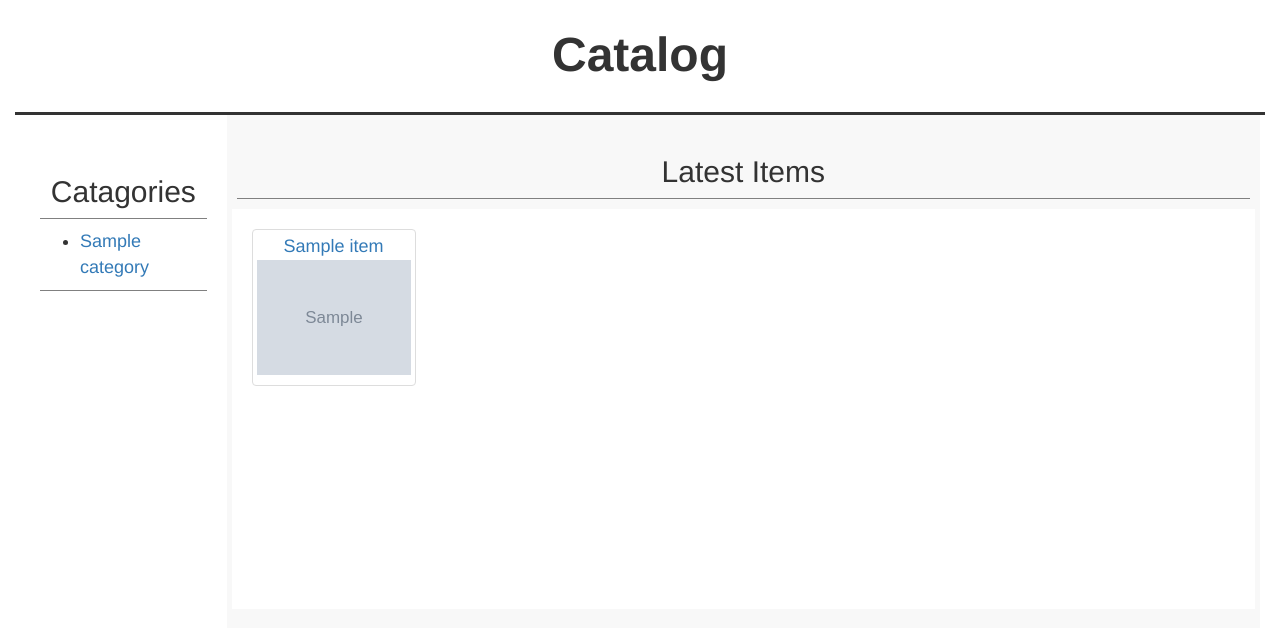
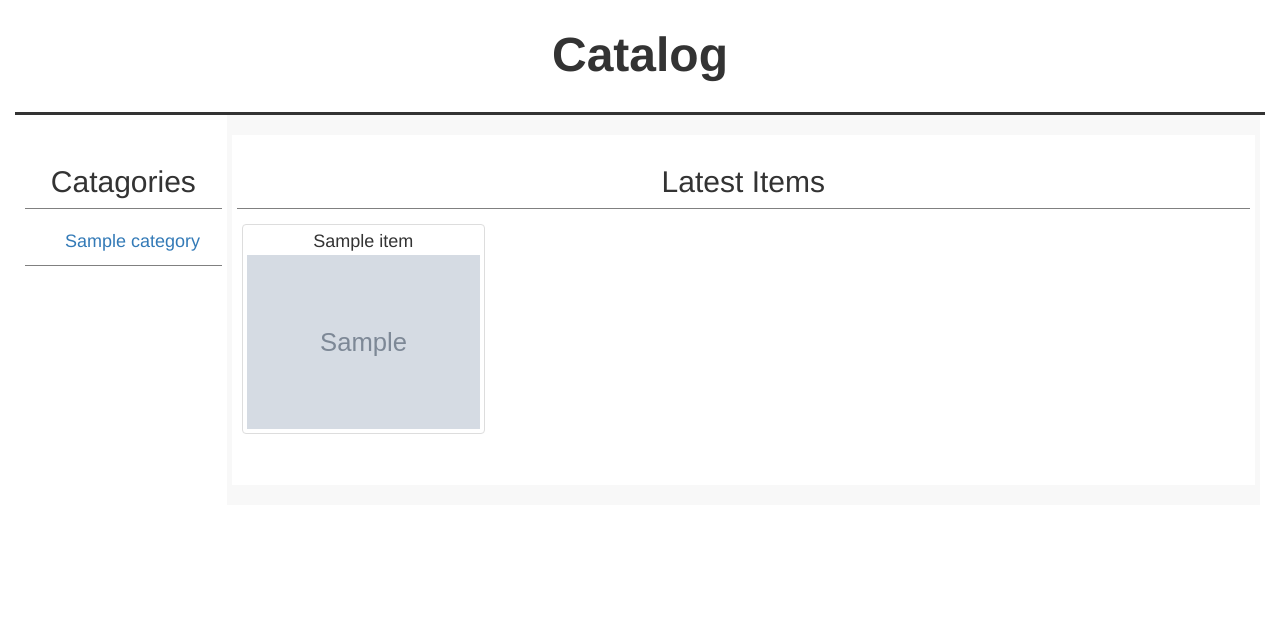
Before and after one commit to junzhou365/WebCatalog, a Flask app: page /catalog/ in a window 1280 px wide. Shown: the part 51-679 px from the top of the page. Run offline with Flask 2, Linux system fonts and the light colour scheme; tables that the repository leaves empty hold one stand-in row (values such as "Sample post"); grey boxes marked "Sample" are stand-in pictures; some libraries are stand-ins or nearby versions.

Commit message:
Some improvements
1. layout
2. url redirection
3. add datetime Column to all tables
4. add update method

```diff
--- a/catalogDB.py
+++ b/catalogDB.py
@@ -11,13 +11,15 @@ from sqlalchemy.orm import sessionmaker
 import logging
 
 Base = declarative_base()
+RELATIVE_FOLDER_PATH = "static/images/"
+#LOCAL_PATH = "http://localhost:5000/catalog/"
+
 
 # return file path
 def download_file(url):
-    folder_path = 'images/'
     baseFile = os.path.basename(url)
     #baseFile = baseFile.encode('ascii')
-    file_path = os.path.join(folder_path, baseFile)
+    file_path = os.path.join(RELATIVE_FOLDER_PATH, baseFile)
     req = urllib2.urlopen(url)
     f = open(file_path, 'wb')
     #meta = u.info()
@@ -33,7 +35,7 @@ def download_file(url):
         file_size_dl += len(buffer)
         f.write(buffer)
     f.close()
-    return file_path
+    return '/' + file_path
 
 class Category(Base):
     __tablename__ = 'category'
@@ -104,6 +106,7 @@ class Item(Base):
         self.desc = desc
         self.category_id = category_id
         self.img_id = self.img_id
+        self.datetime = datetime.datetime.now()
         session.commit()
 
     @classmethod
@@ -153,6 +156,7 @@ class Image(Base):
         self.img_title = img_title
         self.img_path = img_path
         self.img_url = img_url
+        self.datetime = datetime.datetime.now()
         session.commit()
 
 
--- a/main.py
+++ b/main.py
@@ -1,4 +1,4 @@
-from flask import Flask, make_response, render_template, request, redirect, jsonify, url_for
+from flask import Flask, make_response, render_template, request, redirect, jsonify, url_for, send_from_directory
 app = Flask(__name__)
 
 from catalogDB import Base, Category, Item, Image
@@ -30,7 +30,7 @@ def renderHomePage():
     categories = Category.get_all()
     items = Item.get_latest_10_items()
     items_2d = []
-    col_num = 6
+    col_num = 4 # col_num % 12 = 0
     for i in range(0, len(items), col_num):
         temp = []
         for j in range(i, min(len(items), i+col_num)):
@@ -124,7 +124,7 @@ def editItem(category_id, item_id):
         img_url = request.form['img_url']
         image.update(img_title, img_path, img_url)
         item.update(request.form['item_title'], request.form['item_desc'], category_id, image.id)
-        return redirect(url_for('renderHomePage'))
+        return redirect('catalog/category_%s/' % category_id)
     else:
         return render_page('updateItem.html', item = item, image = image)
 
--- a/static/style.css
+++ b/static/style.css
@@ -41,6 +41,7 @@ h1 {
     border-bottom-style: solid;
     border-bottom-width: thin;
     border-bottom-color: grey;
+    padding-top: 10px;
     padding-bottom: 10px;
 }
 
@@ -55,12 +56,9 @@ h1 {
     padding: 20px;
 }
 
-.thumbnail {
-    border-bottom-style: solid;
-    border-bottom-width: thin;
-    padding-bottom: 10px;
+.thumbnail-box {
+    padding: 5px;
 }
-
 
 .error {
     color: red;
@@ -69,7 +67,6 @@ h1 {
 .navbar-text {
     font-size: 14px;
 }
-
 
 .main-title {
     display: block;
--- a/templates/catalog.html
+++ b/templates/catalog.html
@@ -7,9 +7,9 @@
     </div>
     <div class="row">
         <div class="col-md-2 left-side">
-            <div class="row content">
+            <div class="row" style="padding-top: 0;">
                 <h2 class="text-center section">Catagories</h2>
-                <ul class="section">
+                <ul class="section" style="list-style-type:none">
                 {% for category in categories %}
                     <li><a href="/catalog/category_{{category.id}}">{{category.name}}</a></li>
                 {% endfor %}
@@ -23,17 +23,24 @@
         </div>
 
         <div class="col-md-10" id="main-content">
-            <div class="row">
+            <div class="row" style="background-color: white;">
                 <h2 class="text-center section">Latest Items</h2>
             </div>
-            {% for i in range(0, items|length, col_num) %}
-                <div class="row content">
+            {% for i in range(0, items|length) %}
+                <div class="row" style="background-color: white;">
                 {% for j in range(0, items[i]|length) %}
-                    <div class="col-md-{{12//col_num}} thumbnail text-center">
-                        <a href="/catalog/category_{{items[i][j].category_id}}/item_{{items[i][j].id}}">{{items[i][j].title}}</a>
-                        <img src="{{items[i][j].get_img().img_url}}" class="img-responsive">
+                    <div class="col-md-{{12//col_num}} thumbnail-box">
+                        <div class="thumbnail text-center">
+                            {{items[i][j].title}}
+                            <a href="/catalog/category_{{items[i][j].category_id}}/item_{{items[i][j].id}}">
+                                <img src="{{items[i][j].get_img().img_url}}" class="img-responsive">
+                            </a>
+                        </div>
                     </div>
                 {% endfor %}
+                </div>
+                <div class="row" style="background-color: white;">
+                    <br>
                 </div>
             {% endfor %}
         </div>
--- a/templates/showItem.html
+++ b/templates/showItem.html
@@ -4,7 +4,7 @@
 <div class="container">
 {% if item %}
     <div class="row title">
-        <h2 class="text-center">Item: {{item.title}}</h2>
+        <h2 class="text-center">{{item.title}}</h2>
     </div>
     <div class="row section">
         <h3>Category: {{category.name}}</h3>
@@ -13,7 +13,7 @@
         <p>Description:<br> {{item.desc}}</p>
     </div>
     <div class="row section">
-        <img src="{{image.img_src}}" class="img-responsive" alt="{{image.img_title}}">
+        <img src="{{image.img_src}}" class="img-responsive center-block" alt="{{image.img_title}}">
     </div>
     <div class="edit">
         {% if user %}
```
Also changed, not shown: templates/showCategory.html (+5 -3 lines).
